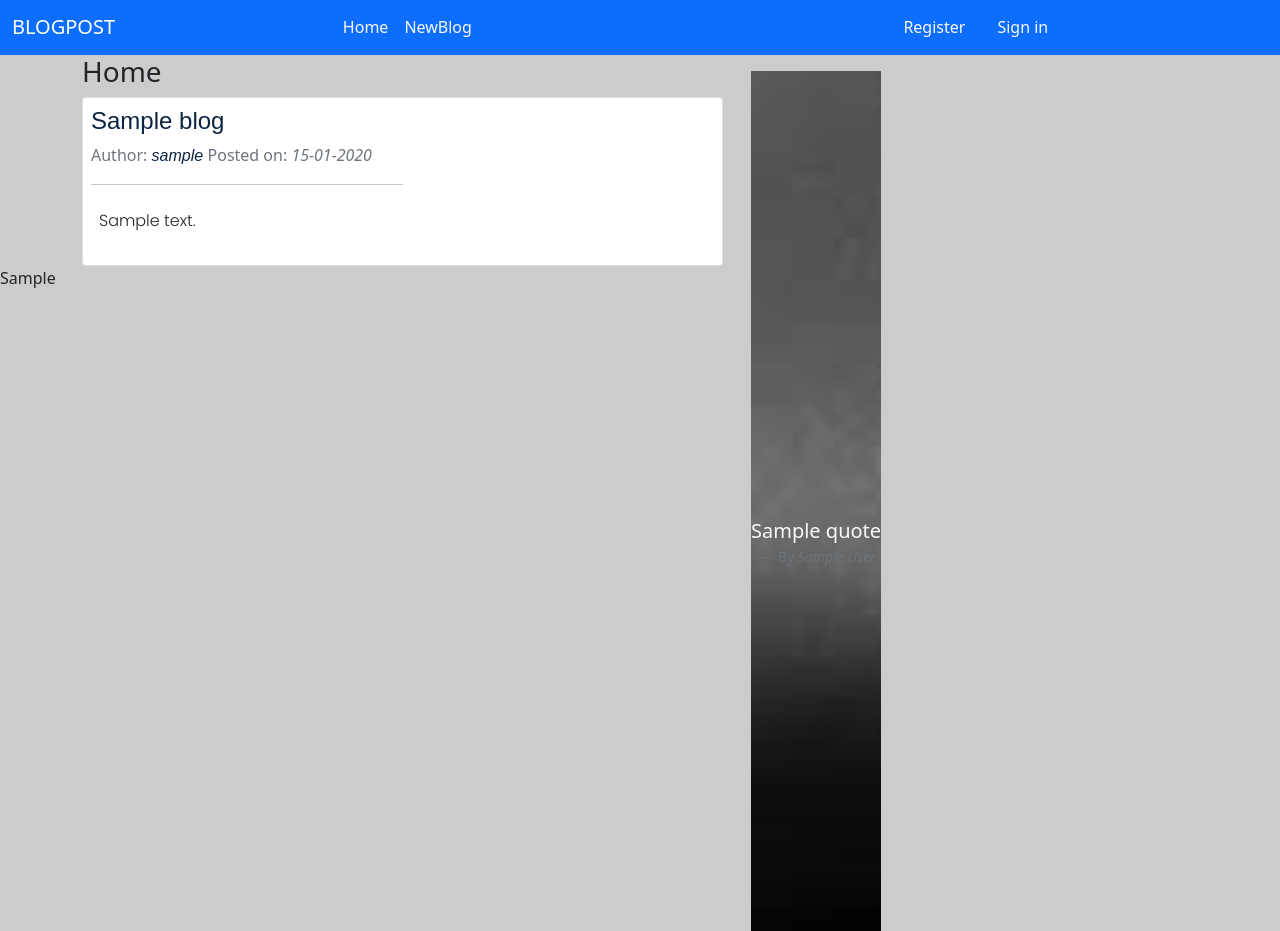
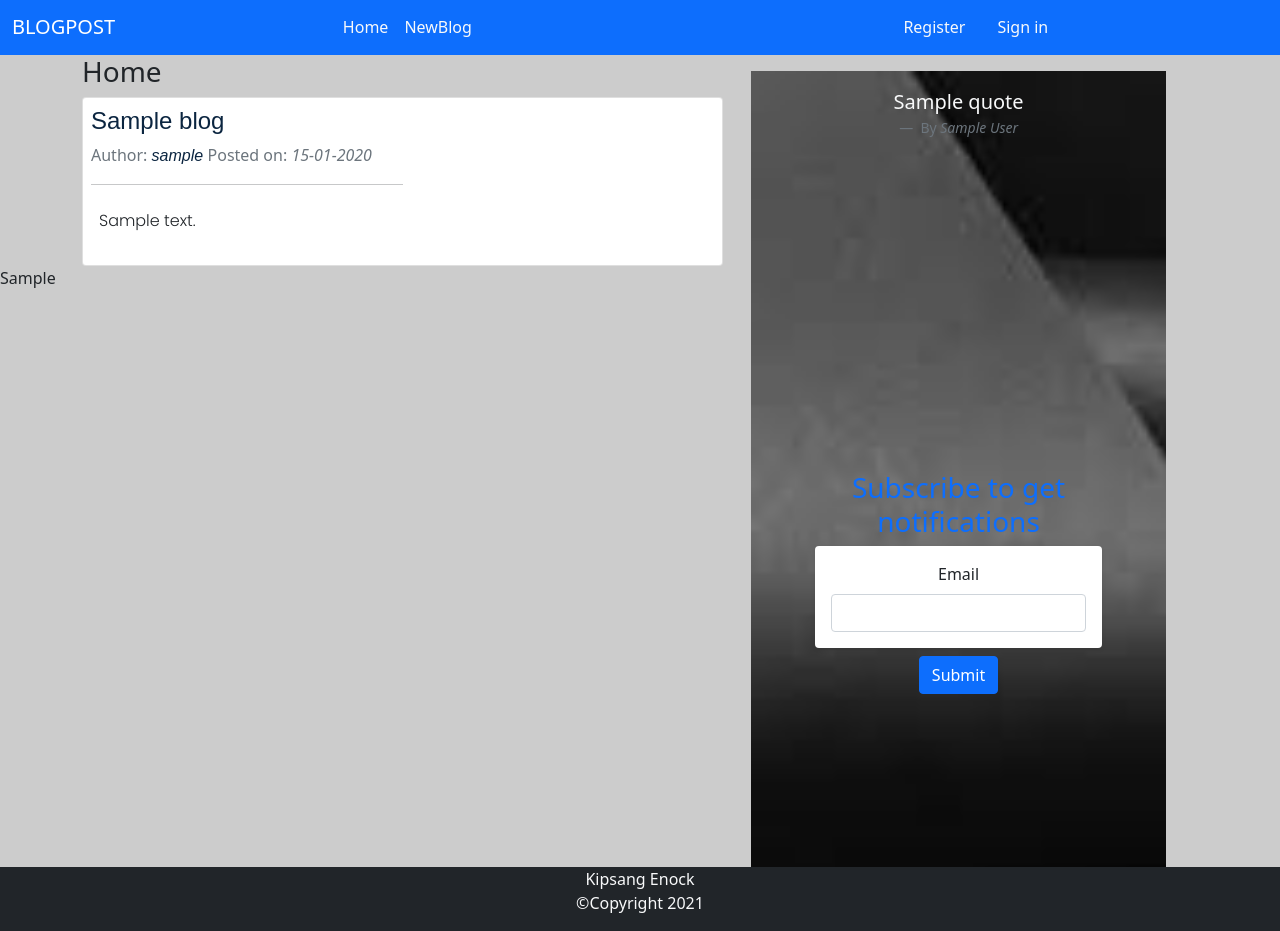
Before and after one commit to kipsang01/Blogpost, a Flask app: template app/templates/home.html in a window 1280 px wide. Shown: the part 25-956 px from the top of the page. Run offline with Flask 2, Linux system fonts and the light colour scheme; the template is opened without the code that fills it: most values are stand-ins (such as "Sample title", 1, 10 or a date in 2020); form fields are guessed from the names that the template uses; data that the repository does not hold is empty; some web fonts are replaced.

Commit message:
Add footer

```diff
--- a/app/auth/views.py
+++ b/app/auth/views.py
@@ -13,6 +13,7 @@ def register():
     if form.validate_on_submit():
         new_user = User(email = form.email.data, username = form.username.data,password = form.password.data)
         new_user.save_user()
+        flash('Registered, you can now login', 'success')
         return redirect(url_for('auth.login'))
     title = "New Account"
     return render_template('auth/register.html',form = form,title=title)
@@ -27,7 +28,7 @@ def login():
             login_user(user,login_form.remember.data)
             return redirect(request.args.get('next') or url_for('main.home'))
 
-        flash('Invalid username or Password')
+        flash('Invalid username or Password','danger')
 
     title = "watchlist login"
     return render_template('auth/login.html',form = login_form,title=title)
@@ -37,5 +38,5 @@ def login():
 @login_required
 def logout():
     logout_user()
-    flash('You have been successfully logged out')
+    flash('You have been successfully logged out','success')
     return redirect(url_for("main.home"))
--- a/app/main/forms.py
+++ b/app/main/forms.py
@@ -1,7 +1,7 @@
 from flask_wtf import FlaskForm
 from flask_mde import Mde, MdeField
 from wtforms import SubmitField,StringField,RadioField,TextAreaField
-from wtforms.validators import InputRequired
+from wtforms.validators import InputRequired, Email
 
 
 class PostForm(FlaskForm):
@@ -17,3 +17,7 @@ class CommentForm(FlaskForm):
 class AddBioForm(FlaskForm):
     bio = TextAreaField('Bio:',validators=[InputRequired()])
     submit = SubmitField('Post')
+
+class subscriptionForm(FlaskForm):
+     email = StringField('Your Email Address',validators=[InputRequired(),Email()])
+     submit = SubmitField('Submit')
--- a/app/templates/base.html
+++ b/app/templates/base.html
@@ -41,6 +41,7 @@
 
         {% endblock %}
     </div>
+    {% include 'footer.html'%}
     {{mde.js}}
     <script src="https://cdn.jsdelivr.net/npm/bootstrap@5.0.2/dist/js/bootstrap.bundle.min.js" integrity="sha384-MrcW6ZMFYlzcLA8Nl+NtUVF0sA7MsXsP1UyJoMp4YLEuNSfAP+JcXn/tWtIaxVXM" crossorigin="anonymous"></script>
 
--- a/app/templates/cover.html
+++ b/app/templates/cover.html
@@ -1,6 +1,6 @@
 
-<div class=" d-flex justify-content-end align-content-center align-items-center vh-100 quote position-fixed m-1 mt-3">
-    <div>
+<div class=" d-flex flex-column justify-content-center  vh-100 quote position-fixed m-1 mt-3 p-3">
+    <div class = "quote-block">
         <figure class="text-center text-light">
             <blockquote class="blockquote">
               <p> {{ Quote.quote}} </p>
@@ -10,4 +10,14 @@
             </figcaption>
           </figure>
     </div>
+    <div class="form w-75 text-center m-auto">
+      <form method="POST" action="" >
+        <h3 class = "text-primary">Subscribe to get notifications</h3>
+        {{ form.csrf_token }}
+        <div class=" shadow-sm p-3 mb-2 bg-body rounded">
+            {{ form.email.label (class='form-label') }} {{ form.email (class='form-control')}}
+        </div>
+        {{form.submit (class='btn btn-primary')}}
+    </form>
+    </div>
  </div>
--- /dev/null
+++ b/app/templates/footer.html
@@ -0,0 +1,4 @@
+<footer class="bg-dark fixed-bottom text-light text-center">
+    <p>Kipsang Enock<br>
+    &copy;Copyright 2021</p>
+</footer>
```
Also changed, not shown: app/Tests/test.py (added, +41 -0 lines), app/main/views.py (+5 -2 lines).
